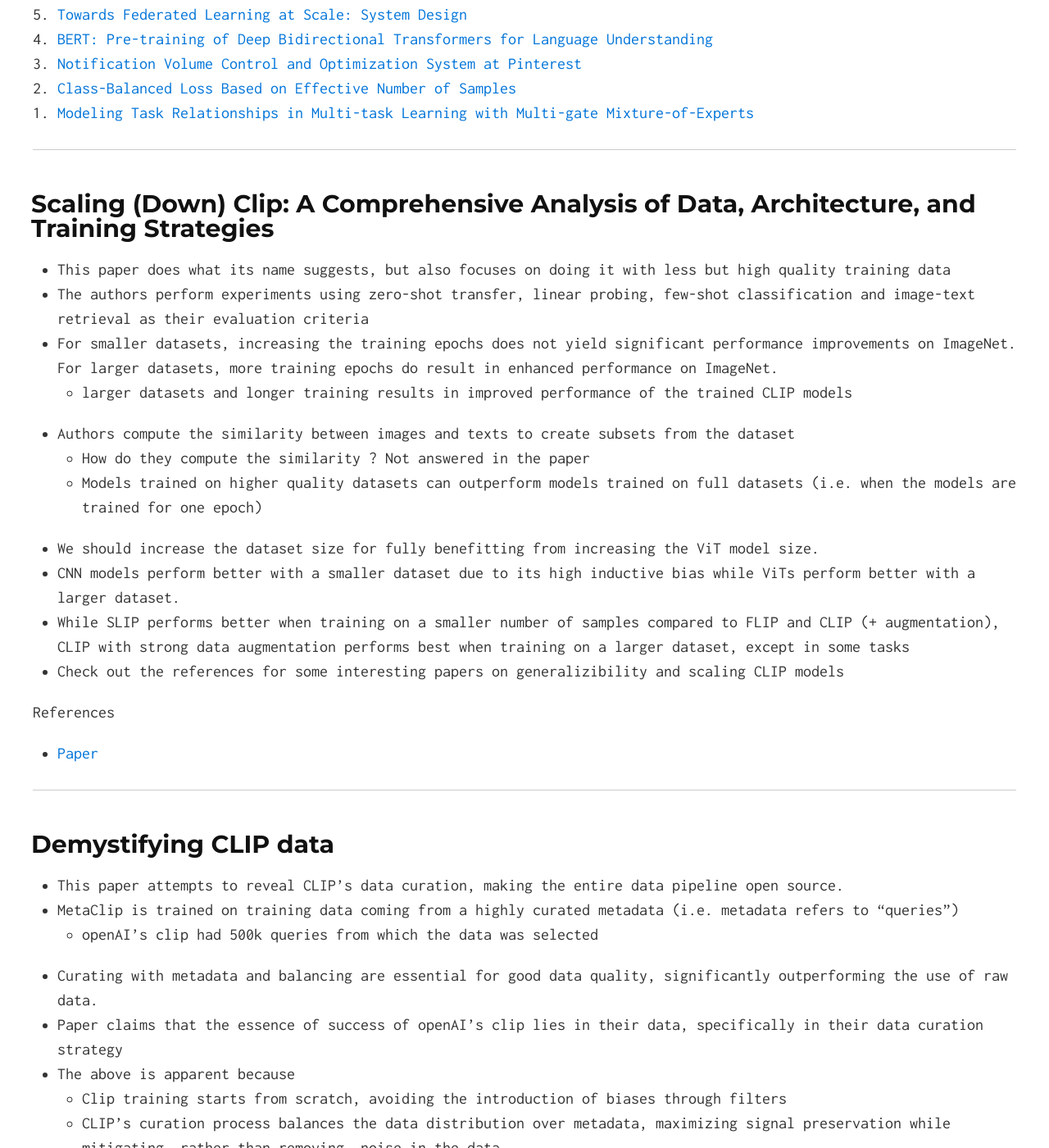
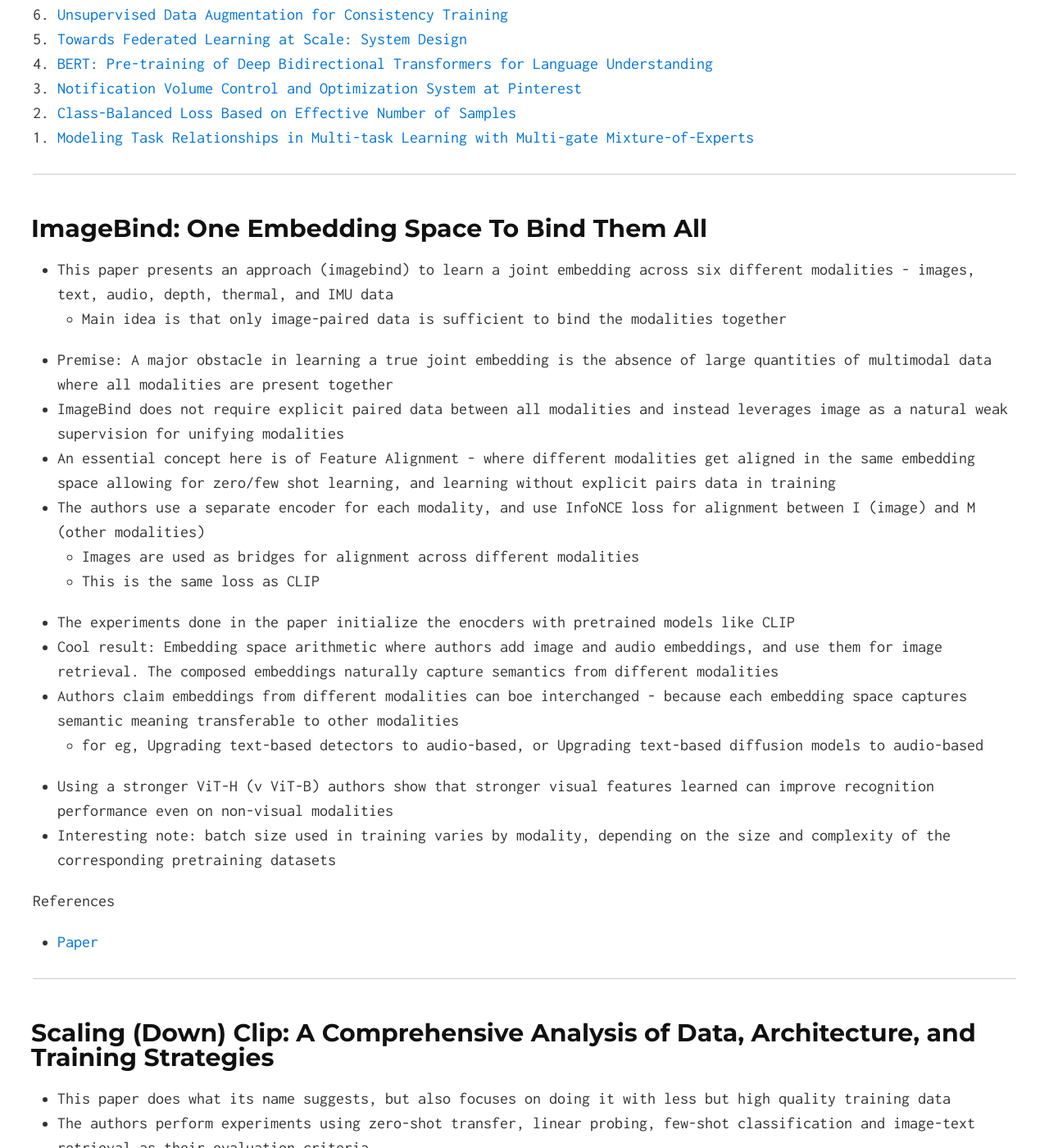
Before and after one commit to divyanshk/Papers-Blogs, a Jekyll site: the page built from index.md, in a window 1280 px wide and 1400 px high, scrolled down 907 px. Shown: the whole window at 82% size. Built offline with Jekyll 4.4.1, drawn with Linux system fonts in a browser that asks for light colours; formulas are drawn with MathJax 3; some of the changed text lies outside the part shown.

Commit message:
imagebind

```diff
--- a/index.md
+++ b/index.md
@@ -2,6 +2,7 @@
 layout: default
 ---
 
+1. [ImageBind: One Embedding Space To Bind Them All](#imagebind)
 1. [Scaling (Down) Clip: A Comprehensive Analysis of Data, Architecture, and Training Strategies](#scalingclipdown)
 1. [Demystifying CLIP data](#metaclip)
 1. [Learning Transferable Visual Models From Natural Language Supervision](#clip)
@@ -31,6 +32,27 @@ layout: default
 1. [Class-Balanced Loss Based on Effective Number of Samples](#class_balanced_loss)
 1. [Modeling Task Relationships in Multi-task Learning with Multi-gate Mixture-of-Experts](#mmoe)
 {: reversed="reversed"}
+
+---
+
+## <a name="imagebind"></a> ImageBind: One Embedding Space To Bind Them All
+* This paper presents an approach (imagebind) to learn a joint embedding across six different modalities - images, text, audio, depth, thermal, and IMU data
+  * Main idea is that only image-paired data is sufficient to bind the modalities together
+* Premise:  A major obstacle in learning a true joint embedding is the absence of large quantities of multimodal data where all modalities are present together
+* ImageBind does not require explicit paired data between all modalities and instead leverages image as a natural weak supervision for unifying modalities
+* An essential concept here is of Feature Alignment - where different modalities get aligned in the same embedding space allowing for zero/few shot learning, and learning without explicit pairs data in training
+* The authors use a separate encoder for each modality, and use InfoNCE loss for alignment between I (image) and M (other modalities)
+  * Images are used as bridges for alignment across different modalities
+  * This is the same loss as CLIP
+*  The experiments done in the paper initialize the enocders with pretrained models like CLIP
+* Cool result: Embedding space arithmetic where authors add image and audio embeddings, and use them for image retrieval. The composed embeddings naturally capture semantics from different modalities
+* Authors claim embeddings from different modalities can boe interchanged - because each embedding space captures semantic meaning transferable to other modalities
+  * for eg, Upgrading text-based detectors to audio-based, or Upgrading text-based diffusion models to audio-based
+* Using a stronger ViT-H (v ViT-B) authors show that stronger visual features learned can improve recognition performance even on non-visual modalities
+* Interesting note: batch size used in training varies by modality, depending on the size and complexity of the corresponding pretraining datasets
+
+References
+* [Paper](https://arxiv.org/pdf/2305.05665)
 
 ---
 ## <a name="scalingclipdown"></a> Scaling (Down) Clip: A Comprehensive Analysis of Data, Architecture, and Training Strategies
```
